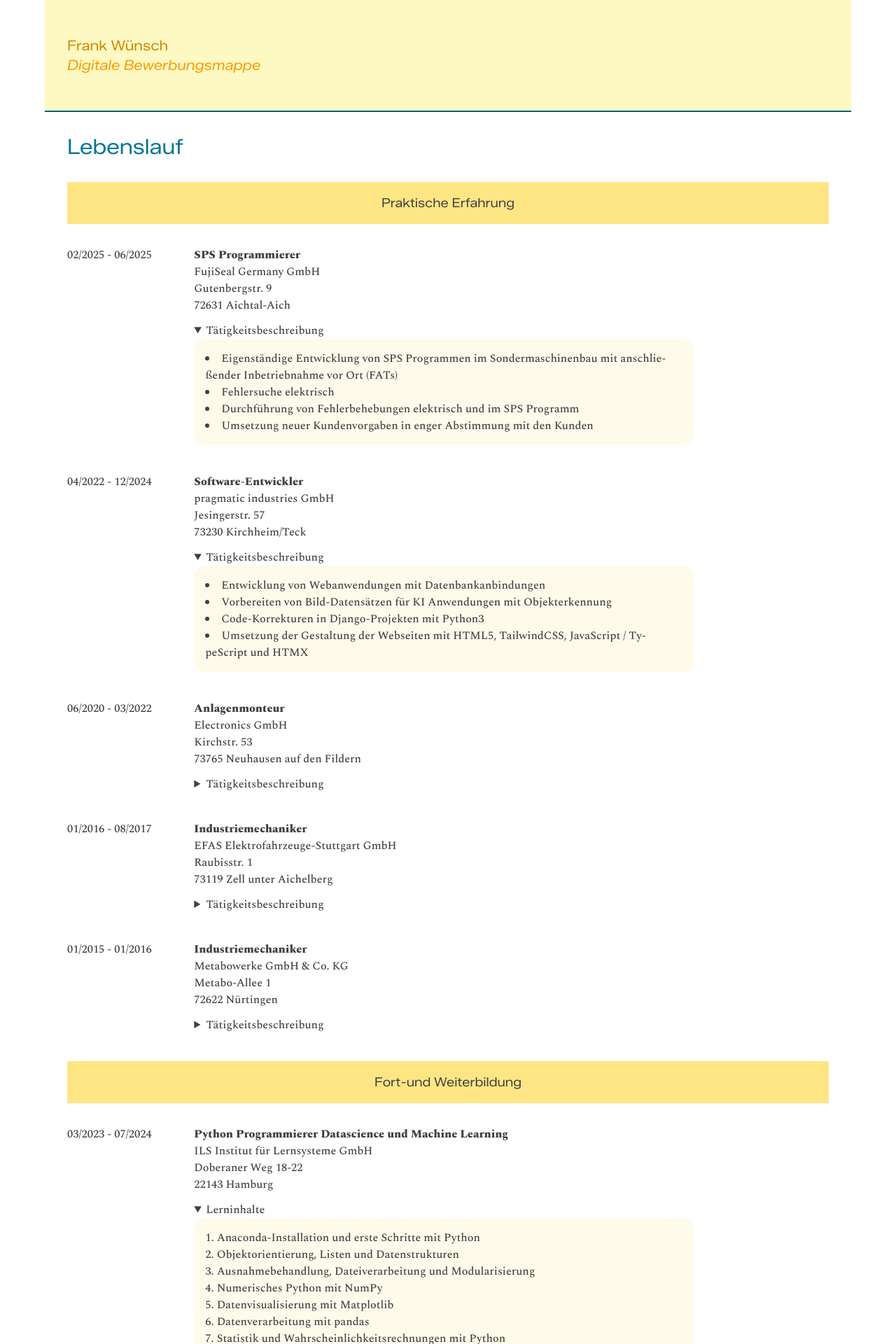
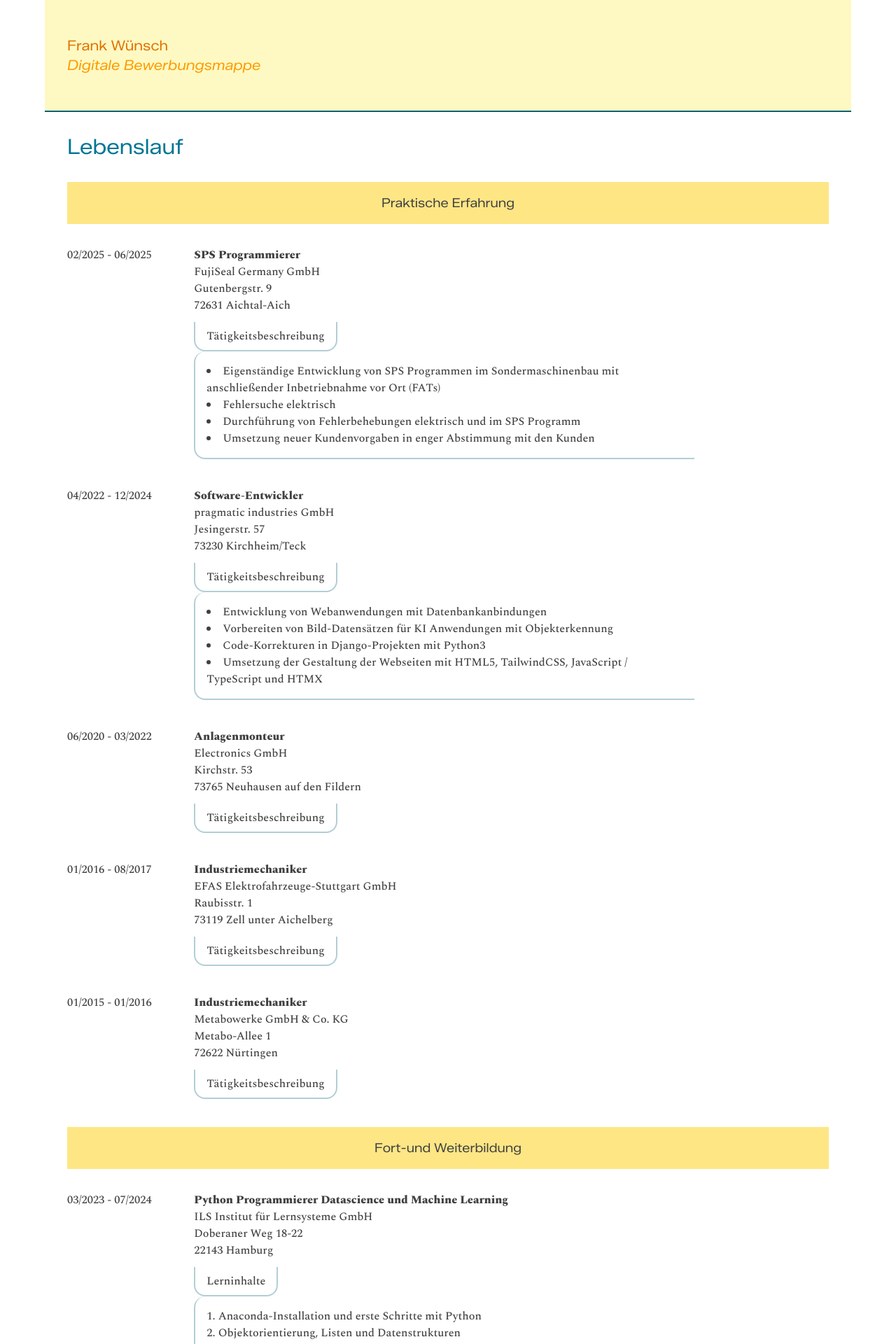
Before and after one commit to FrankWuensch/DigitaleBewerbungsmappe, a Jekyll site: the page built from index.html, in a window 1280 px wide. Shown: the top 1920 px of the page at 70% size. Built offline with Jekyll 4.4.1, drawn with Linux system fonts in a browser that asks for light colours.

Commit message:
add transitions to transforms

```diff
--- a/_layouts/default.html
+++ b/_layouts/default.html
@@ -9,7 +9,7 @@
     <script src="{{site.baseurl}}/src/js/show_hide_sidebar.js"></script>
     <script src="{{site.baseurl}}/src/js/details_handling.js"></script>
   </head>
-  <body class="relative w-full h-full">
+  <body class="relative w-full h-full select-none">
     {%if page.has_header%} {%include header.html%} {%endif%}
     <div class="flex flex-row bg-white w-full h-full">
       <aside
@@ -42,7 +42,7 @@
     </div>
     <aside
       id="left-sidebar-small"
-      class="hidden max-xl:block top-1/2 left-0 fixed bg-sidebar opacity-0 rounded-r-lg w-2/3 h-2/3 -translate-y-1/2 pointer-events-none transform"
+      class="hidden max-xl:block top-1/2 left-0 fixed bg-sidebar opacity-0 rounded-r-lg w-2/3 h-2/3 transition -translate-y-1/2 duration-700 pointer-events-none transform"
     >
       {%include left_sidebar.html%}
     </aside>
--- a/index.html
+++ b/index.html
@@ -32,8 +32,8 @@
         {%if comp.info%}
         <details class="comp">
           <summary>{{page.summary_1}}</summary>
-          <article>
-            <ul class="hyphens-auto list-none company" lang="de">
+          <article class="pointer-events-auto">
+            <ul class="pointer-events-none list-none company">
               {%for item in comp.info%}
               <li>{{item | markdownify}}</li>
               {%endfor%}
@@ -45,10 +45,10 @@
     </div>
     <div class="hidden max-xl:block col-span-full -mt-3 hyphens-auto" lang="de">
       {%if comp.info%}
-      <details class="comp">
+      <details class="comp-sm">
         <summary>{{page.summary_1}}</summary>
-        <article>
-          <ul class="hyphens-auto list-none company" lang="de">
+        <article class="pointer-events-auto">
+          <ul class="pointer-events-none list-none company">
             {%for item in comp.info%}
             <li>{{item | markdownify}}</li>
             {%endfor%}
@@ -74,8 +74,8 @@
         {%if ed.info%}
         <details class="edjucation">
           <summary>{{page.summary_2}}</summary>
-          <article>
-            <ul class="list-none">
+          <article class="pointer-events-auto">
+            <ul class="pointer-events-none list-none">
               {%for item in ed.info%}
               <li>{{item | markdownify}}</li>
               {%endfor%}
@@ -89,8 +89,8 @@
       {%if ed.info%}
       <details class="edjucation">
         <summary>{{page.summary_2}}</summary>
-        <article>
-          <ul class="hyphens-auto list-none" lang="de">
+        <article class="pointer-events-auto">
+          <ul class="pointer-events-none list-none">
             {%for item in ed.info%}
             <li>{{item | markdownify}}</li>
             {%endfor%}
--- a/src/js/details_handling.js
+++ b/src/js/details_handling.js
@@ -1,14 +1,38 @@
 document.addEventListener("DOMContentLoaded", () => {
+  const allArticles = Array.from(document.querySelectorAll("details article"));
+
   const firstTwoDetails = Array.from(document.querySelectorAll(".comp")).filter(
-    (_, index) => index <= 2
+    (_, index) => index < 2
   );
-  const allEdjucationDetails = Array.from(document.querySelectorAll(".edjucation"));
+  const firstTwoDetailsSm = Array.from(
+    document.querySelectorAll(".comp-sm")
+  ).filter((_, index) => index < 2);
+  const arrDetails = [...firstTwoDetails, ...firstTwoDetailsSm];
 
-  for (let detail of firstTwoDetails) {
+  const allEdjucationDetails = Array.from(
+    document.querySelectorAll(".edjucation")
+  );
+
+  for (let detail of arrDetails) {
     detail.setAttribute("open", "");
   }
 
   for (let detail of allEdjucationDetails) {
     detail.setAttribute("open", "");
   }
+
+  if (allArticles.length > 0) {
+    allArticles.forEach((article) => {
+      article.addEventListener("click", (evt) => {
+        if (article.parentElement.hasAttribute("open")) {
+          closeDetail(article.parentElement);
+        }
+      });
+    });
+  }
 });
+
+function closeDetail(detail) {
+  detail.removeAttribute("open", "");
+  detail.classList.toggle("opacity-100");
+}
--- a/src/js/show_hide_sidebar.js
+++ b/src/js/show_hide_sidebar.js
@@ -30,12 +30,10 @@
   function showSidebarLeft() {
     leftSidebarSmall.classList.remove("opacity-0");
     mainContainer.classList.add("blur-sm");
-    leftSidebarSmall.style.display = "block";
   }
 
   function hideSidebarLeft() {
     leftSidebarSmall.classList.add("opacity-0");
     mainContainer.classList.remove("blur-sm");
-    leftSidebarSmall.style.display = "none";
   }
 });
--- a/src/output.css
+++ b/src/output.css
@@ -7,11 +7,11 @@
       "Segoe UI Emoji", "Segoe UI Symbol", "Noto Color Emoji";
     --font-mono: ui-monospace, SFMono-Regular, Menlo, Monaco, Consolas, "Liberation Mono",
       "Courier New", monospace;
-    --color-amber-50: oklch(98.7% 0.022 95.277);
+    --color-red-700: oklch(50.5% 0.213 27.518);
     --color-amber-200: oklch(92.4% 0.12 95.746);
     --color-amber-500: oklch(76.9% 0.188 70.08);
+    --color-amber-600: oklch(66.6% 0.179 58.318);
     --color-yellow-100: oklch(97.3% 0.071 103.193);
-    --color-yellow-600: oklch(68.1% 0.162 75.834);
     --color-cyan-700: oklch(52% 0.105 223.128);
     --color-cyan-800: oklch(45% 0.085 224.283);
     --color-neutral-700: oklch(37.1% 0 0);
@@ -32,7 +32,11 @@
     --font-weight-bold: 700;
     --radius-lg: 0.5rem;
     --radius-2xl: 1rem;
+    --ease-in: cubic-bezier(0.4, 0, 1, 1);
+    --ease-in-out: cubic-bezier(0.4, 0, 0.2, 1);
     --blur-sm: 8px;
+    --default-transition-duration: 150ms;
+    --default-transition-timing-function: cubic-bezier(0.4, 0, 0.2, 1);
     --default-font-family: var(--font-sans);
     --default-mono-font-family: var(--font-mono);
   }
@@ -201,6 +205,9 @@
   .top-0 {
     top: calc(var(--spacing) * 0);
   }
+  .top-1 {
+    top: calc(var(--spacing) * 1);
+  }
   .top-1\/2 {
     top: calc(1/2 * 100%);
   }
@@ -276,6 +283,12 @@
   .hidden {
     display: none;
   }
+  .table {
+    display: table;
+  }
+  .h-2 {
+    height: calc(var(--spacing) * 2);
+  }
   .h-2\/3 {
     height: calc(2/3 * 100%);
   }
@@ -293,6 +306,9 @@
   }
   .max-h-full {
     max-height: 100%;
+  }
+  .w-2 {
+    width: calc(var(--spacing) * 2);
   }
   .w-2\/3 {
     width: calc(2/3 * 100%);
@@ -318,11 +334,25 @@
   .flex-1 {
     flex: 1;
   }
+  .flex-shrink {
+    flex-shrink: 1;
+  }
   .shrink {
     flex-shrink: 1;
   }
+  .border-collapse {
+    border-collapse: collapse;
+  }
+  .-translate-y-1 {
+    --tw-translate-y: calc(var(--spacing) * -1);
+    translate: var(--tw-translate-x) var(--tw-translate-y);
+  }
   .-translate-y-1\/2 {
     --tw-translate-y: calc(calc(1/2 * 100%) * -1);
+    translate: var(--tw-translate-x) var(--tw-translate-y);
+  }
+  .translate-y-1 {
+    --tw-translate-y: calc(var(--spacing) * 1);
     translate: var(--tw-translate-x) var(--tw-translate-y);
   }
   .translate-y-1\/2 {
@@ -331,6 +361,9 @@
   }
   .transform {
     transform: var(--tw-rotate-x,) var(--tw-rotate-y,) var(--tw-rotate-z,) var(--tw-skew-x,) var(--tw-skew-y,);
+  }
+  .resize {
+    resize: both;
   }
   .list-none {
     list-style-type: none;
@@ -359,6 +392,10 @@
   .rounded-r-lg {
     border-top-right-radius: var(--radius-lg);
     border-bottom-right-radius: var(--radius-lg);
+  }
+  .border {
+    border-style: var(--tw-border-style);
+    border-width: 1px;
   }
   .border-b-2 {
     border-bottom-style: var(--tw-border-style);
@@ -426,12 +463,47 @@
   .italic {
     font-style: italic;
   }
+  .underline {
+    text-decoration-line: underline;
+  }
   .opacity-0 {
     opacity: 0%;
+  }
+  .opacity-100 {
+    opacity: 100%;
+  }
+  .outline {
+    outline-style: var(--tw-outline-style);
+    outline-width: 1px;
   }
   .blur-sm {
     --tw-blur: blur(var(--blur-sm));
     filter: var(--tw-blur,) var(--tw-brightness,) var(--tw-contrast,) var(--tw-grayscale,) var(--tw-hue-rotate,) var(--tw-invert,) var(--tw-saturate,) var(--tw-sepia,) var(--tw-drop-shadow,);
+  }
+  .filter {
+    filter: var(--tw-blur,) var(--tw-brightness,) var(--tw-contrast,) var(--tw-grayscale,) var(--tw-hue-rotate,) var(--tw-invert,) var(--tw-saturate,) var(--tw-sepia,) var(--tw-drop-shadow,);
+  }
+  .transition {
+    transition-property: color, background-color, border-color, outline-color, text-decoration-color, fill, stroke, --tw-gradient-from, --tw-gradient-via, --tw-gradient-to, opacity, box-shadow, transform, translate, scale, rotate, filter, -webkit-backdrop-filter, backdrop-filter, display, content-visibility, overlay, pointer-events;
+    transition-timing-function: var(--tw-ease, var(--default-transition-timing-function));
+    transition-duration: var(--tw-duration, var(--default-transition-duration));
+  }
+  .transition-opacity {
+    transition-property: opacity;
+    transition-timing-function: var(--tw-ease, var(--default-transition-timing-function));
+    transition-duration: var(--tw-duration, var(--default-transition-duration));
+  }
+  .duration-700 {
+    --tw-duration: 700ms;
+    transition-duration: 700ms;
+  }
+  .duration-1000 {
+    --tw-duration: 1000ms;
+    transition-duration: 1000ms;
+  }
+  .select-none {
+    -webkit-user-select: none;
+    user-select: none;
   }
   .max-2xl\:hidden {
     @media (width < 96rem) {
@@ -566,7 +638,7 @@
   line-height: var(--tw-leading, var(--text-base--line-height));
   --tw-font-weight: var(--font-weight-bold);
   font-weight: var(--font-weight-bold);
-  color: var(--color-yellow-600);
+  color: var(--color-amber-600);
   @media (width >= 80rem) {
     padding-inline: calc(var(--spacing) * 8);
   }
@@ -613,18 +685,88 @@
   padding-top: calc(var(--spacing) * 4);
   padding-bottom: calc(var(--spacing) * 2);
 }
-summary {
+details summary::marker {
+  --tw-content: none;
+  content: none;
+}
+details summary::-webkit-details-marker {
+  display: none;
+}
+details summary {
+  width: fit-content;
   cursor: pointer;
-  caret-color: transparent;
+  border-bottom-right-radius: var(--radius-2xl);
+  border-bottom-left-radius: var(--radius-2xl);
+  border-right-style: var(--tw-border-style);
+  border-right-width: 2px;
+  border-bottom-style: var(--tw-border-style);
+  border-bottom-width: 2px;
+  border-left-style: var(--tw-border-style);
+  border-left-width: 2px;
+  border-color: color-mix(in srgb, oklch(45% 0.085 224.283) 30%, transparent);
+  @supports (color: color-mix(in lab, red, red)) {
+    border-color: color-mix(in oklab, var(--color-cyan-800) 30%, transparent);
+  }
+  padding-inline: calc(var(--spacing) * 2);
+  padding-block: calc(var(--spacing) * 1);
+  transition-property: color, background-color, border-color, outline-color, text-decoration-color, fill, stroke, --tw-gradient-from, --tw-gradient-via, --tw-gradient-to, opacity, box-shadow, transform, translate, scale, rotate, filter, -webkit-backdrop-filter, backdrop-filter, display, content-visibility, overlay, pointer-events;
+  transition-timing-function: var(--tw-ease, var(--default-transition-timing-function));
+  transition-duration: var(--tw-duration, var(--default-transition-duration));
+  --tw-duration: 700ms;
+  transition-duration: 700ms;
+  --tw-ease: var(--ease-in-out);
+  transition-timing-function: var(--ease-in-out);
+  &:hover {
+    @media (hover: hover) {
+      border-color: var(--color-cyan-800);
+    }
+  }
+  @media (width >= 80rem) {
+    padding-inline: calc(var(--spacing) * 4);
+  }
+  @media (width >= 80rem) {
+    padding-block: calc(var(--spacing) * 2);
+  }
 }
-article {
+details article {
   margin-right: calc(var(--spacing) * 8);
-  border-radius: var(--radius-2xl);
-  background-color: var(--color-amber-50);
-  padding: calc(var(--spacing) * 4);
+  cursor: pointer;
+  border-top-left-radius: var(--radius-2xl);
+  border-bottom-left-radius: var(--radius-2xl);
+  border-bottom-style: var(--tw-border-style);
+  border-bottom-width: 2px;
+  border-left-style: var(--tw-border-style);
+  border-left-width: 2px;
+  border-color: color-mix(in srgb, oklch(45% 0.085 224.283) 30%, transparent);
+  @supports (color: color-mix(in lab, red, red)) {
+    border-color: color-mix(in oklab, var(--color-cyan-800) 30%, transparent);
+  }
+  padding: calc(var(--spacing) * 2);
   color: inherit;
+  opacity: 100%;
+  transition-property: all;
+  transition-timing-function: var(--tw-ease, var(--default-transition-timing-function));
+  transition-duration: var(--tw-duration, var(--default-transition-duration));
+  --tw-duration: 500ms;
+  transition-duration: 500ms;
+  --tw-ease: var(--ease-in);
+  transition-timing-function: var(--ease-in);
+  &:hover {
+    @media (hover: hover) {
+      border-left-style: var(--tw-border-style);
+      border-left-width: 6px;
+    }
+  }
+  &:hover {
+    @media (hover: hover) {
+      border-color: var(--color-red-700);
+    }
+  }
   @media (width >= 80rem) {
     margin-right: calc(var(--spacing) * 48);
+  }
+  @media (width >= 80rem) {
+    padding: calc(var(--spacing) * 4);
   }
 }
 ul ul {
@@ -700,6 +842,11 @@
   inherits: false;
   initial-value: solid;
 }
+@property --tw-outline-style {
+  syntax: "*";
+  inherits: false;
+  initial-value: solid;
+}
 @property --tw-blur {
   syntax: "*";
   inherits: false;
@@ -753,7 +900,15 @@
   syntax: "*";
   inherits: false;
 }
+@property --tw-duration {
+  syntax: "*";
+  inherits: false;
+}
 @property --tw-font-weight {
+  syntax: "*";
+  inherits: false;
+}
+@property --tw-ease {
   syntax: "*";
   inherits: false;
 }
@@ -769,6 +924,7 @@
       --tw-skew-x: initial;
       --tw-skew-y: initial;
       --tw-border-style: solid;
+      --tw-outline-style: solid;
       --tw-blur: initial;
       --tw-brightness: initial;
       --tw-contrast: initial;
@@ -782,7 +938,9 @@
       --tw-drop-shadow-color: initial;
       --tw-drop-shadow-alpha: 100%;
       --tw-drop-shadow-size: initial;
+      --tw-duration: initial;
       --tw-font-weight: initial;
+      --tw-ease: initial;
     }
   }
 }
```
Also changed, not shown: src/input.css (+13 -5 lines).
